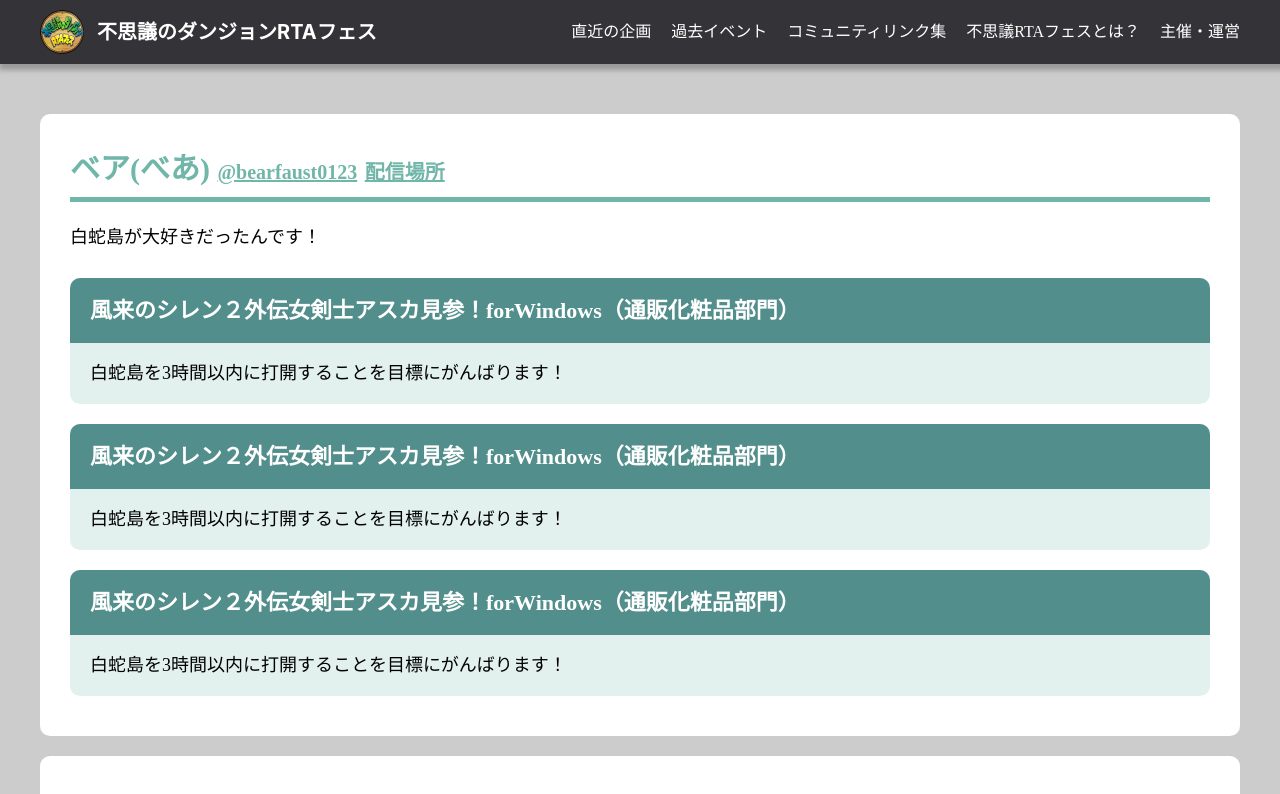
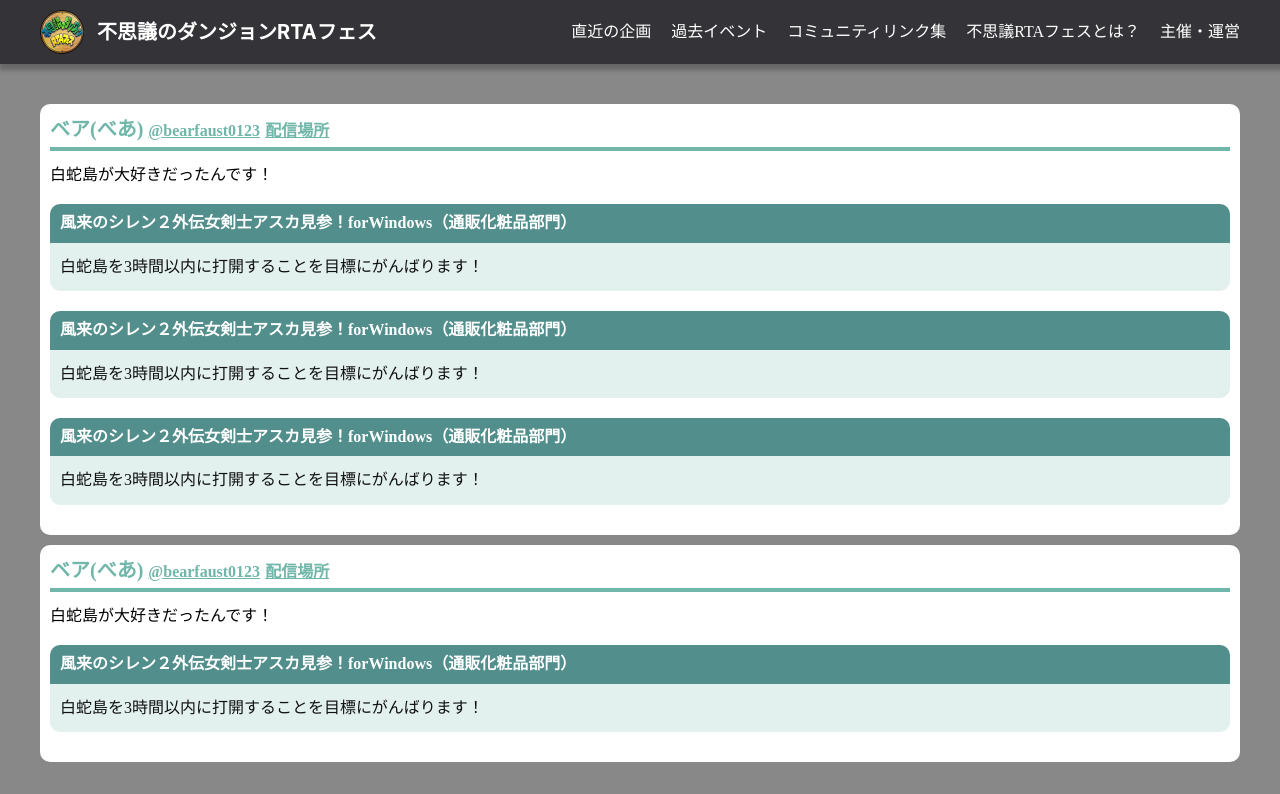
Before and after one commit to mysrtafes/mysrtafes-web-front, a Next.js app: page /event/challenge-dungeon/submissions in a window 1280 px wide. Shown: the top 794 px of the page. Built offline with nearby package versions, Linux system fonts and the light colour scheme.

Commit message:
一覧ページをちょっとすっきりしました

```diff
--- a/src/components/page/event/GameContainer/GameContainer.module.scss
+++ b/src/components/page/event/GameContainer/GameContainer.module.scss
@@ -2,18 +2,22 @@
   width: 100%;
   list-style: none;
   border-radius: 10px;
-  background-color: rgb(112, 182, 169, 0.2);
+  background-color: #fff;
   margin-bottom: 20px;
   .head {
     display: flex;
     background-color: rgb(82, 142, 139);
     border-radius: 10px 10px 0 0;
-    padding: 20px;
+    padding: 10px;
     color: #fff;
-    font-size: 22px;
+    font-size: 16px;
     font-weight: bold;
   }
   p {
-    padding: 20px;
+    background-color: rgba(112,182,169,.2);
+    padding: 15px 10px;
+    font-size: 16px;
+    color: #111;
+    border-radius: 0 0 10px 10px;
   }
 }
--- a/src/components/page/event/SubmissionContainer/SubmissionContainer.module.scss
+++ b/src/components/page/event/SubmissionContainer/SubmissionContainer.module.scss
@@ -1,14 +1,27 @@
 .submissionContainer {
-  background: #fff;
-  padding: 20px 30px;
+  padding: 10px;
   border-radius: 10px;
-  margin-bottom: 20px;
+  margin-bottom: 10px;
+  background-color: #fff;
   p {
-    font-size: 18px;
-    padding: 10px 0 30px;
+    font-size: 16px;
+    padding: 0 0 20px;
   }
   a {
-    font-size: 20px;
+    font-size: 16px;
     text-decoration: underline;
   }
 }
+
+@media (max-width: 768px) {
+  .submissionContainer {
+    p {
+      font-size: 16px;
+      padding: 0 0 10px;
+    }
+    a {
+      font-size: 16px;
+      text-decoration: underline;
+    }
+  }
+}
--- a/src/styles/Submissions.module.scss
+++ b/src/styles/Submissions.module.scss
@@ -1,29 +1,28 @@
 .main {
-  padding-top: 50px;
-  padding-bottom: 50px;
-  background-color: #ccc;
+  padding-top: 40px;
+  padding-bottom: 40px;
+  background-color: #888;
 
   .inner {
     width: 95%;
     max-width: 1200px;
-    margin: 0 auto 30px;
+    margin: 0 auto 0px;
   }
 
   h2 {
-    font-size: 30px;
+    font-size: 20px;
     text-align: left;
-    line-height: 50px;
-    color: rgb(112, 182, 169);
-    padding-top: 10px;
+    line-height: 30px;
     padding-bottom: 20px;
     font-weight: bold;
     position: relative;
+    color: #70b6a9;
     &:after {
       content: '';
       display: block;
       width: 100%;
-      height: 5px;
-      background-color: rgb(112, 182, 169);
+      height: 4px;
+      background-color: #70b6a9;
       position: absolute;
       bottom: 15px;
     }
```
